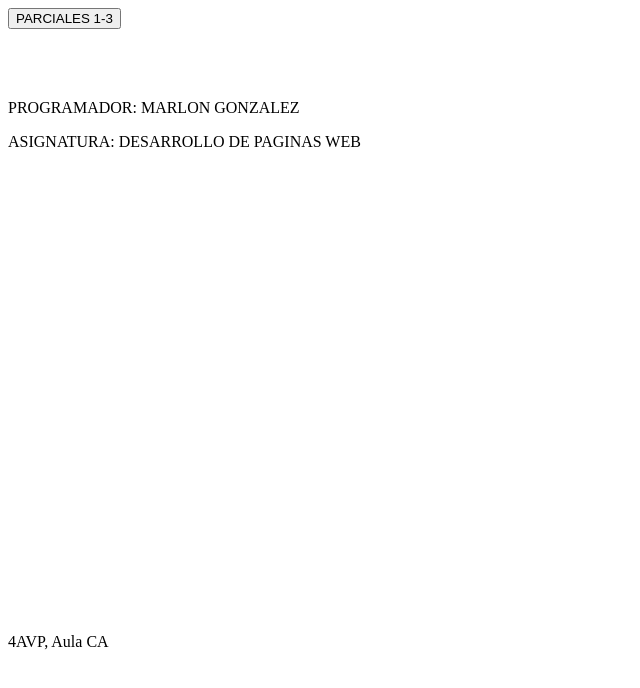
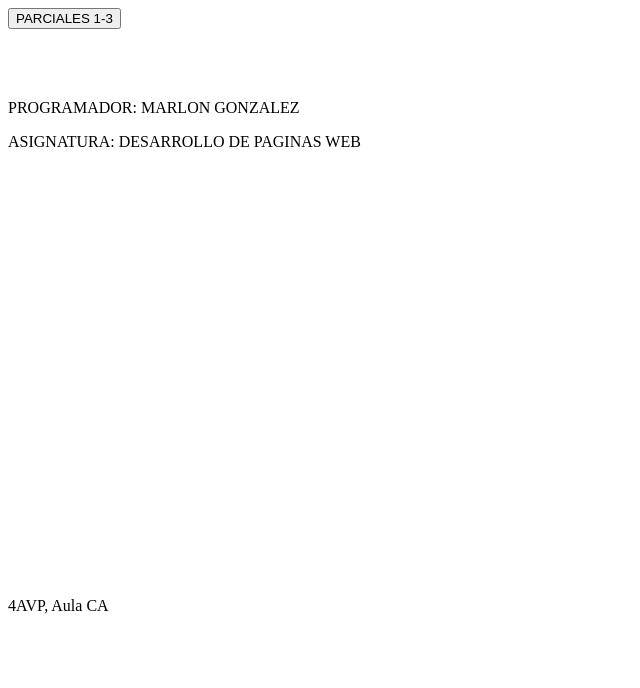
Before and after one commit to ElFontanero/-AmazingGames-, a plain HTML site: page index.html in a window 1280 px wide. Shown: the whole page, without its empty margins (0-640 px from the left). Drawn offline with nearby package versions, Linux system fonts and the light colour scheme.

Commit message:
Update index.html

```diff
--- a/index.html
+++ b/index.html
@@ -49,8 +49,6 @@
 	<BR>
 	<BR>
 	<BR>
-	<BR>
-	<BR>
 <P> 4AVP, Aula CA </P>
 
   <STYLE>
```
